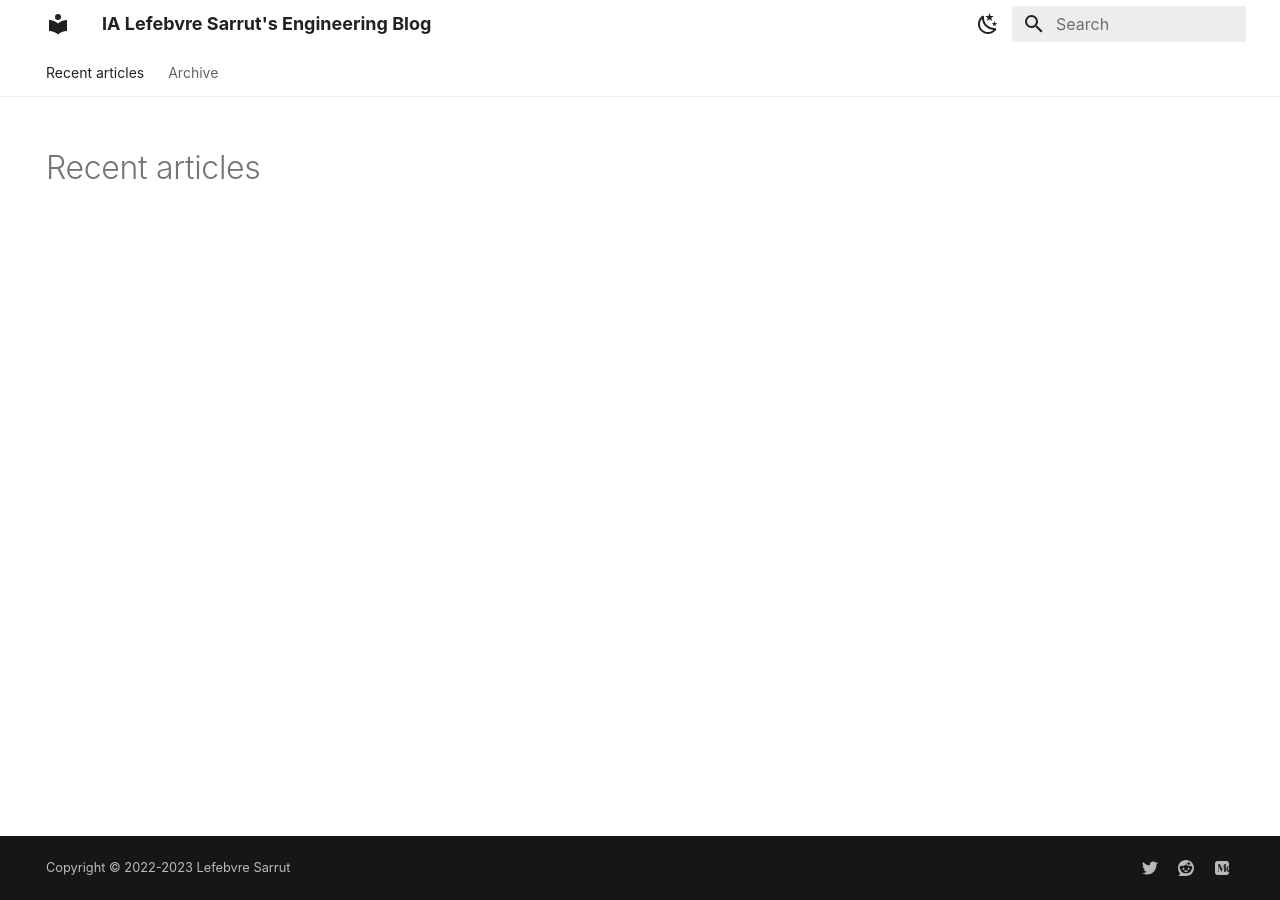
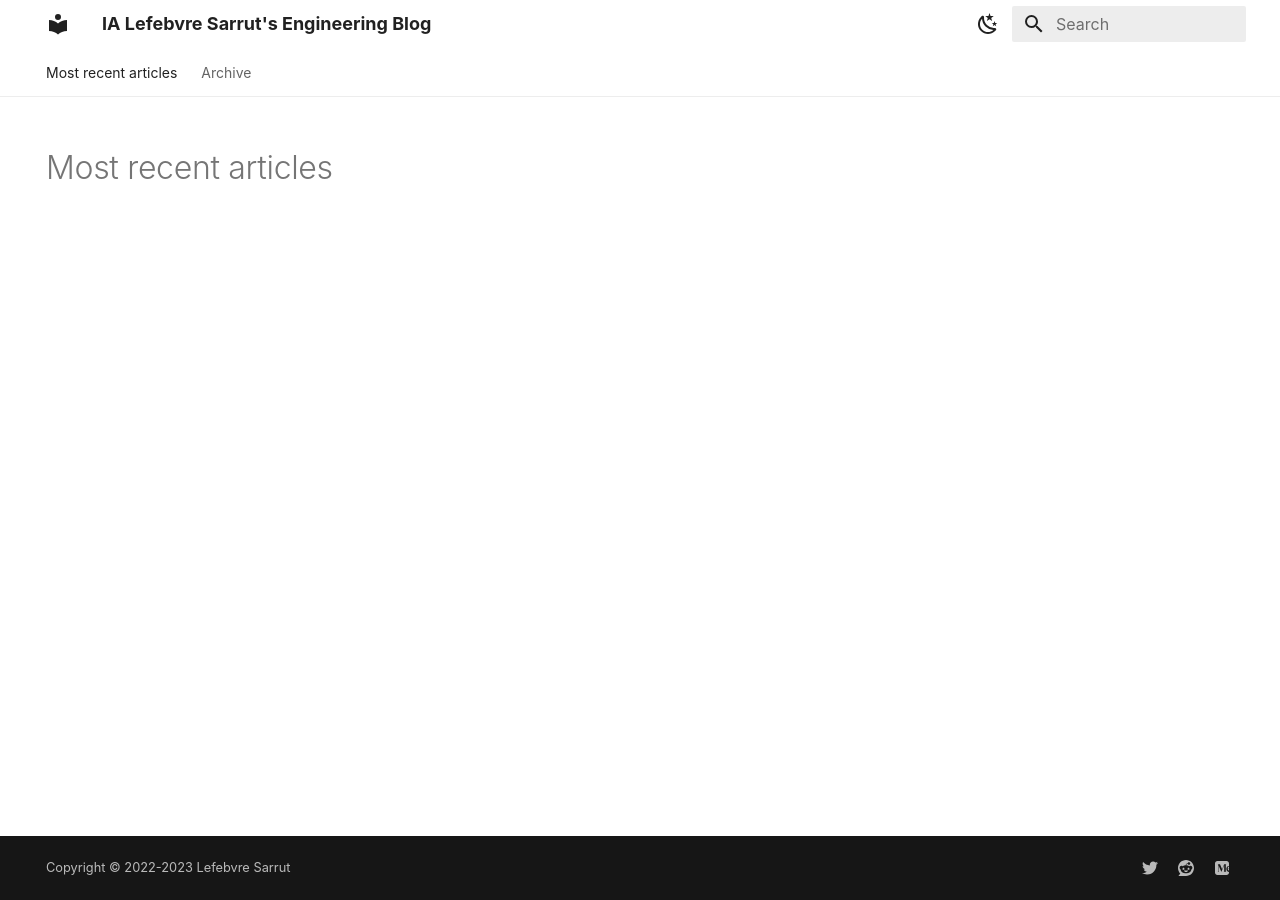
Before and after one commit to ELS-RD/ai.lefebvre-sarrut, an MkDocs documentation site: the page built from docs/index.md, in a window 1280 px wide. Built offline with MkDocs 1.6.1 and Material for MkDocs 9.7.7, drawn with Linux system fonts in a browser that asks for light colours; some web fonts are replaced.

Commit message:
feat: update articles index.md.

```diff
--- a/docs/index.md
+++ b/docs/index.md
@@ -4,4 +4,4 @@ hide:
 - toc
 ---
 
-# Recent articles
+# Most recent articles
```
